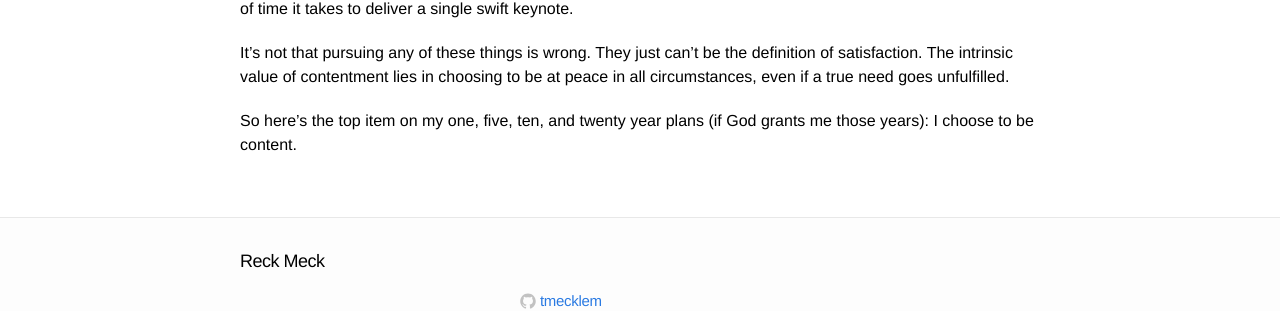
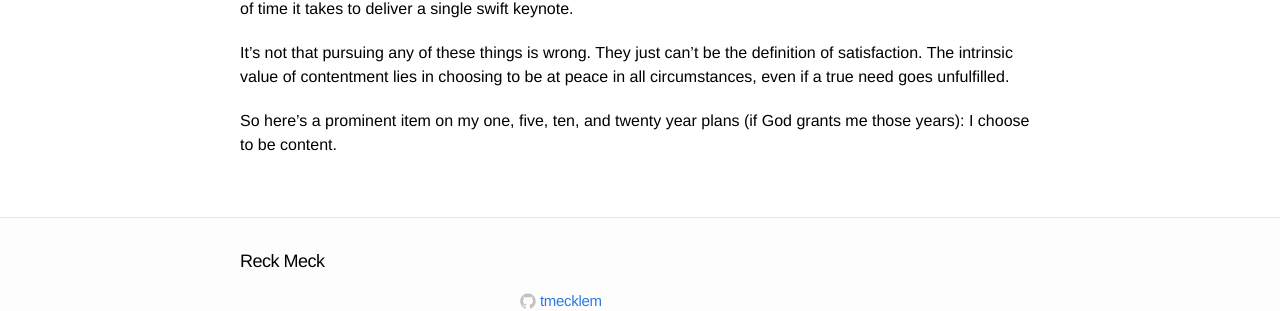
Before and after one commit to tmecklem/tmecklem.github.io, a Jekyll site: the page built from _posts/2014-06-25-contentment-as-a-virtue.markdown, in a window 1280 px wide. Shown: the part 417-728 px from the top of the page. Built offline with Jekyll 4.4.1, drawn with Linux system fonts in a browser that asks for light colours.

Commit message:
Softening the last sentence

```diff
--- a/_posts/2014-06-25-contentment-as-a-virtue.markdown
+++ b/_posts/2014-06-25-contentment-as-a-virtue.markdown
@@ -11,4 +11,4 @@ I'm pressured by clever advertising and other people to be unhappy with my phone
 
 It's not that pursuing any of these things is wrong. They just can't be the definition of satisfaction. The intrinsic value of contentment lies in choosing to be at peace in all circumstances, even if a true need goes unfulfilled.
 
-So here's the top item on my one, five, ten, and twenty year plans (if God grants me those years): I choose to be content.
+So here's a prominent item on my one, five, ten, and twenty year plans (if God grants me those years): I choose to be content.
```
